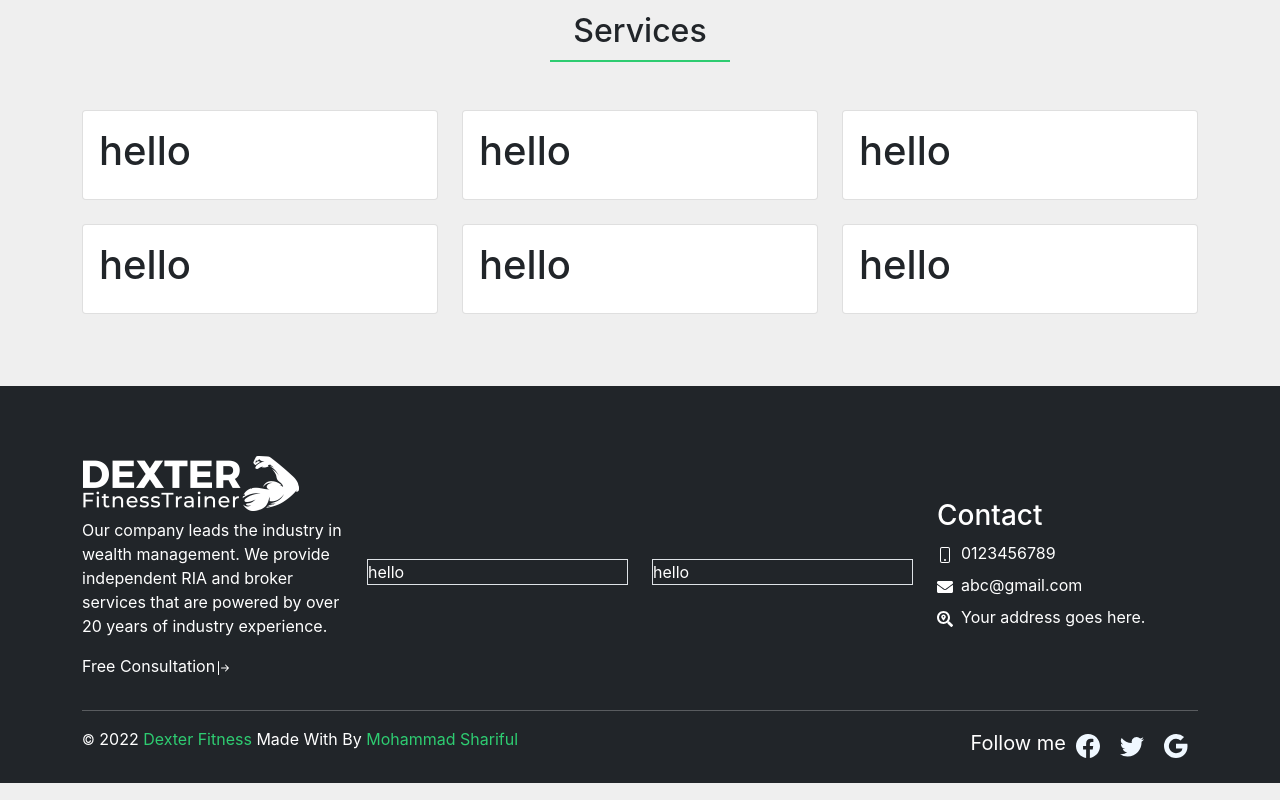
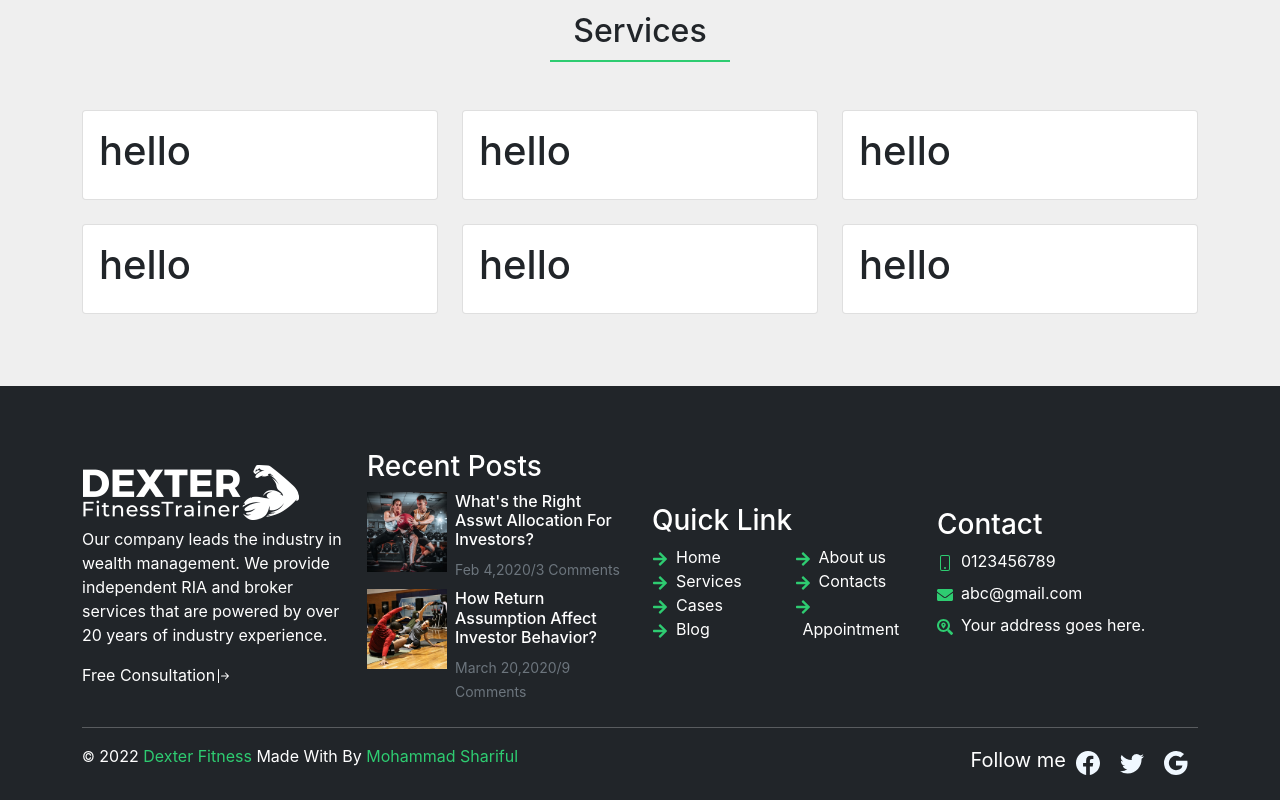
Before and after one commit to mohammadshariful/dexter-fitness, a React (Create React App) app: page / in a window 1280 px wide. Shown: the part 811-1611 px from the top of the page. Built offline with nearby package versions, Linux system fonts and the light colour scheme.

Commit message:
completed footer section

```diff
--- a/src/Pages/Shared/Footer/Footer.css
+++ b/src/Pages/Shared/Footer/Footer.css
@@ -8,3 +8,8 @@
 .social-icon:hover {
   color: #2ecc71;
 }
+.gym-img {
+  width: 80px;
+  height: 80px;
+  object-fit: cover;
+}
--- a/src/Pages/Shared/Footer/Footer.js
+++ b/src/Pages/Shared/Footer/Footer.js
@@ -7,7 +7,9 @@ import {
   BsPhone,
   BsTwitter,
 } from "react-icons/bs";
-import { FaEnvelope, FaSearchLocation } from "react-icons/fa";
+import { FaArrowRight, FaEnvelope, FaSearchLocation } from "react-icons/fa";
+import FooterGymImg1 from "../../../Assets/Images/footer-gym-img1.jpg";
+import FooterGymImg2 from "../../../Assets/Images/footer-gym-img2.jpg";
 import Logo from "../../../Assets/Images/logo.png";
 import "./Footer.css";
 const Footer = () => {
@@ -31,26 +33,92 @@ const Footer = () => {
               </p>
             </div>
           </Col>
-          <Col lg={3}>
-            <div className="border bg-dark text-white">hello</div>
+          <Col lg={3} className="mb-2">
+            <div className="bg-dark text-white">
+              <h3>Recent Posts</h3>
+              <Row>
+                <Col>
+                  <div className="d-flex mb-2">
+                    <img className="gym-img" src={FooterGymImg1} alt="" />
+                    <div className="ms-2">
+                      <h6>What's the Right Asswt Allocation For Investors?</h6>
+                      <small className="text-muted">
+                        Feb 4,2020/3 Comments
+                      </small>
+                    </div>
+                  </div>
+                </Col>
+                <Col>
+                  <div className="d-flex">
+                    <img className="gym-img" src={FooterGymImg2} alt="" />
+                    <div className="ms-2">
+                      <h6>How Return Assumption Affect Investor Behavior?</h6>
+                      <small className="text-muted">
+                        March 20,2020/9 Comments
+                      </small>
+                    </div>
+                  </div>
+                </Col>
+              </Row>
+            </div>
           </Col>
           <Col lg={3}>
-            <div className="border bg-dark text-white">hello</div>
+            <div className="bg-dark text-white">
+              <h3>Quick Link</h3>
+              <Row>
+                <Col>
+                  <ul className="list-unstyled">
+                    <li>
+                      <FaArrowRight className="primary-color" />
+                      <span className="ms-2">Home</span>
+                    </li>
+                    <li>
+                      <FaArrowRight className="primary-color" />
+                      <span className="ms-2">Services</span>
+                      <li>
+                        <FaArrowRight className="primary-color" />
+                        <span className="ms-2">Cases</span>
+                      </li>
+                      <li>
+                        <FaArrowRight className="primary-color" />
+                        <span className="ms-2">Blog</span>
+                      </li>
+                    </li>
+                  </ul>
+                </Col>
+                <Col>
+                  <ul className="list-unstyled">
+                    <li>
+                      <FaArrowRight className="primary-color" />
+                      <span className="ms-2">About us</span>
+                    </li>
+                    <li>
+                      <FaArrowRight className="primary-color" />
+                      <span className="ms-2">Contacts</span>
+                      <li>
+                        <FaArrowRight className="primary-color" />
+                        <span className="ms-2">Appointment</span>
+                      </li>
+                    </li>
+                  </ul>
+                </Col>
+              </Row>
+            </div>
           </Col>
           <Col lg={3}>
             <div className=" bg-dark text-white">
               <h3>Contact</h3>
               <ul className="list-unstyled">
                 <li className="mb-2">
-                  <BsPhone />
+                  <BsPhone className="primary-color" />
                   <span className="ms-2">0123456789</span>
                 </li>
                 <li className="mb-2">
-                  <FaEnvelope />
+                  <FaEnvelope className="primary-color" />
                   <span className="ms-2">abc@gmail.com</span>
                 </li>
                 <li className="mb-2">
-                  <FaSearchLocation />
+                  <FaSearchLocation className="primary-color" />
                   <span className="ms-2">Your address goes here.</span>
                 </li>
               </ul>
```
Also changed, not shown: src/Assets/Images/footer-gym-img1.jpg (added), src/Assets/Images/footer-gym-img2.jpg (added).
